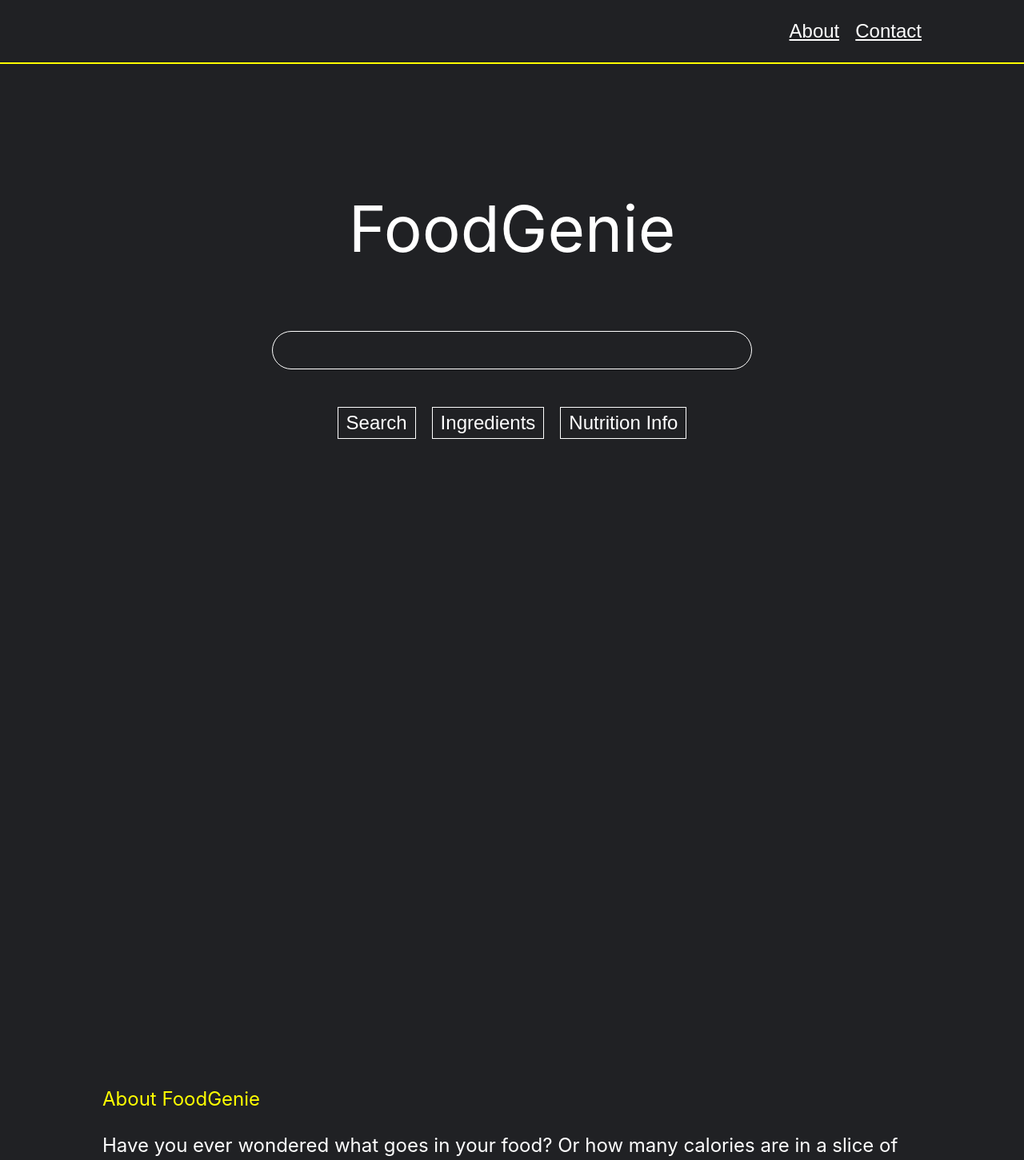
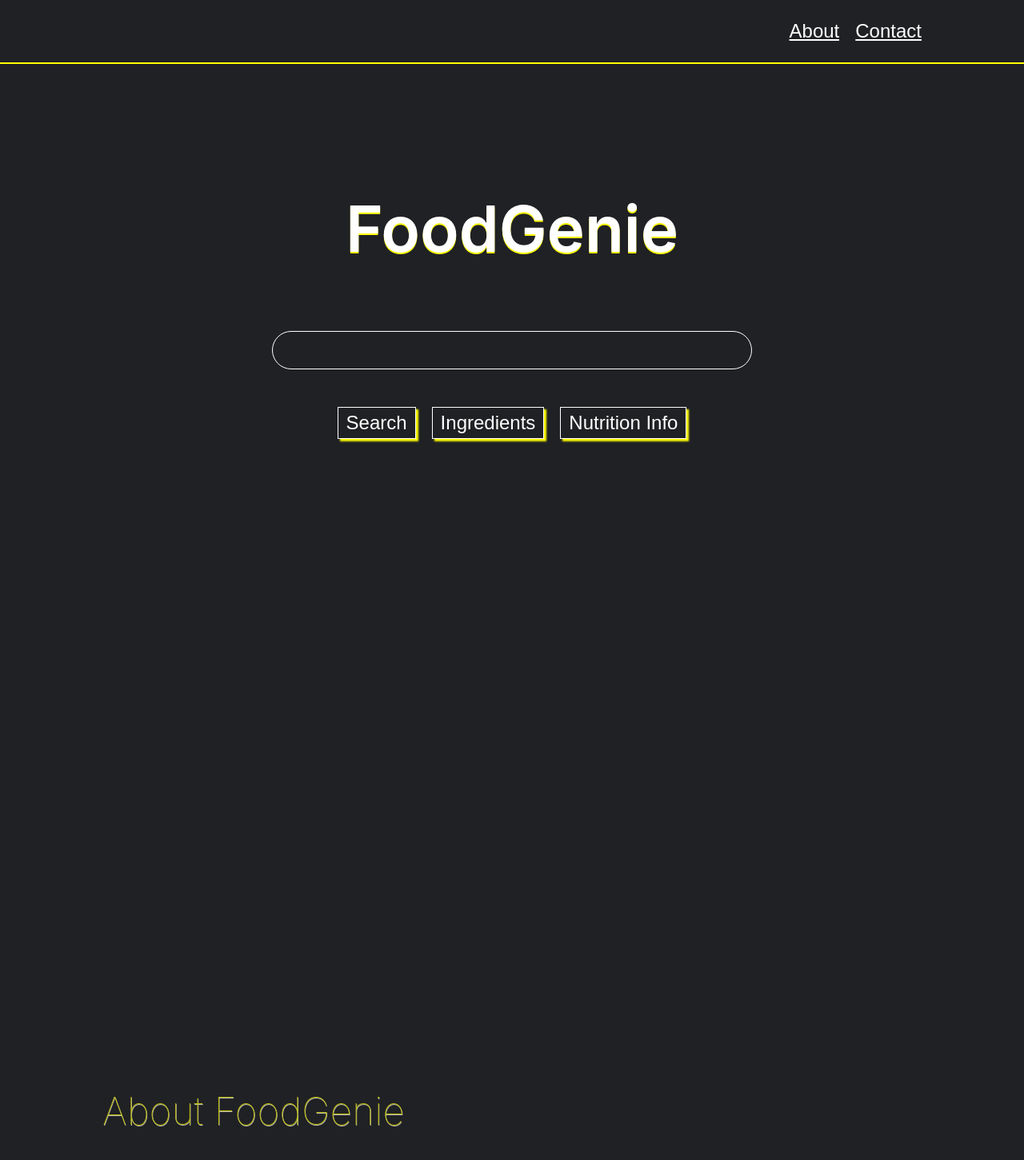
Before and after one commit to lil-white-shadow/food-genie, a React (Create React App) app: page / in a window 1280 px wide. Shown: the top 1451 px of the page at 80% size. Built offline with nearby package versions, Linux system fonts and the light colour scheme.

Commit message:
update card title font, add button, text shadows

```diff
--- a/src/App.css
+++ b/src/App.css
@@ -37,6 +37,8 @@ body {
   text-decoration: none;
   font-size: min(2rem, 7.5vw);
   padding: 0;
+  font-weight: 600;
+  text-shadow: 0 1px yellow;
 }
 
 button {
@@ -81,6 +83,8 @@ button {
   gap: 1rem;
   margin-bottom: 0;
   padding-bottom: 0;
+  font-weight: 600;
+  text-shadow: 0 2px yellow;
 }
 
 .bulb {
@@ -132,18 +136,21 @@ input:focus {
   padding: 5px 10px;
   border: 1px solid;
   font-size: min(1.5rem, 5vw);
+  box-shadow: 3px 3px 2px 0 yellow;
 }
 
 .buttonContainer button.disabled:hover {
   cursor: not-allowed;
-  background-color: red;
+  color: white;
+  background-color: transparent;
+  box-shadow: 3px 3px 2px 0 red;
 }
 
 .buttonContainer button.disabled:active {
   scale: none;
-  background-color: red;
-  animation-name: buttonShake;
-  animation-duration: 2s;
+  color: white;
+  background-color: transparent;
+  box-shadow: 3px 3px 2px 0 red;
 }
 
 .buttonContainer button:hover, button:active {
@@ -151,8 +158,9 @@ input:focus {
   color: black;
 }
 
-.buttonContainer button:active {
-  scale: 0.95;
+button:active {
+  /* scale: 0.95; */
+  box-shadow: none;
 }
 
 .results {
@@ -201,6 +209,15 @@ input:focus {
     margin: 10px;
   }
 
+ .buttonContainer button.disabled:active {
+    box-shadow: 3px 3px 2px 0 red;
+  }
+
+  .buttonContainer button:hover, button:active {
+    background-color: transparent;
+    color: white;
+  }
+
   .results {
     margin-top: 20vh;
     padding: 40px;
@@ -234,8 +251,11 @@ input:focus {
 }
 
 .cardTitle {
-  font-size: min(1.5rem, 5vw);
+  font-size: min(3rem, 10vw);
   color: yellow;
+  opacity: 70%;
+  font-weight: 100;
+  text-shadow: 0.5px 0.5px white;
 }
 
 .card form {
```
